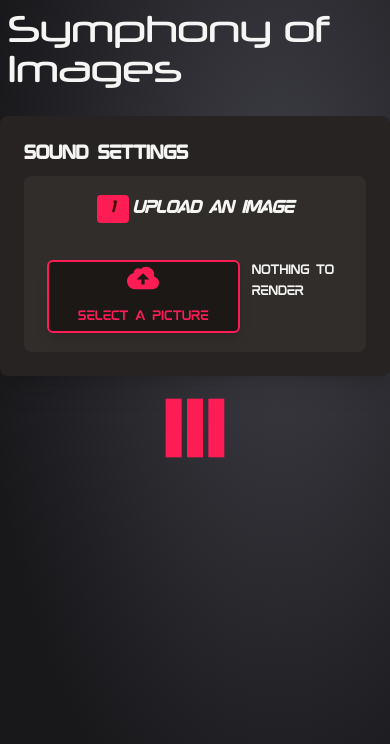
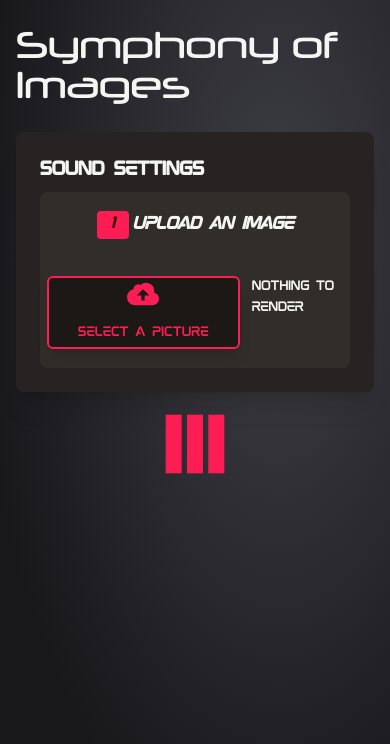
Before and after one commit to guillaume-gomez/symphony-of-images, a React (Vite) app: page / in a window 390 px wide. Shown: the top 744 px of the page. Built offline with nearby package versions, Linux system fonts and the light colour scheme.

Commit message:
add padding for mobile

```diff
--- a/src/App.tsx
+++ b/src/App.tsx
@@ -16,8 +16,8 @@ function App() {
 
   return (
     <div className="animate-gradient bg-[length:200%_200%] min-h-screen h-full bg-radial-[at_50%_50%] from-zinc-700 to-zinc-900 to-55%">
-      <div className="container m-auto flex flex-col gap-5">
-        <h1 className="p-2 text-4xl font-title">Symphony of Images</h1>
+      <div className="container m-auto flex flex-col gap-5 lg:p-2 p-4">
+        <h1 className="py-2 text-4xl font-title">Symphony of Images</h1>
         <AppContextProvider>
           <div className="flex flex-col gap-5">
             <Card title="Sound settings">
```
